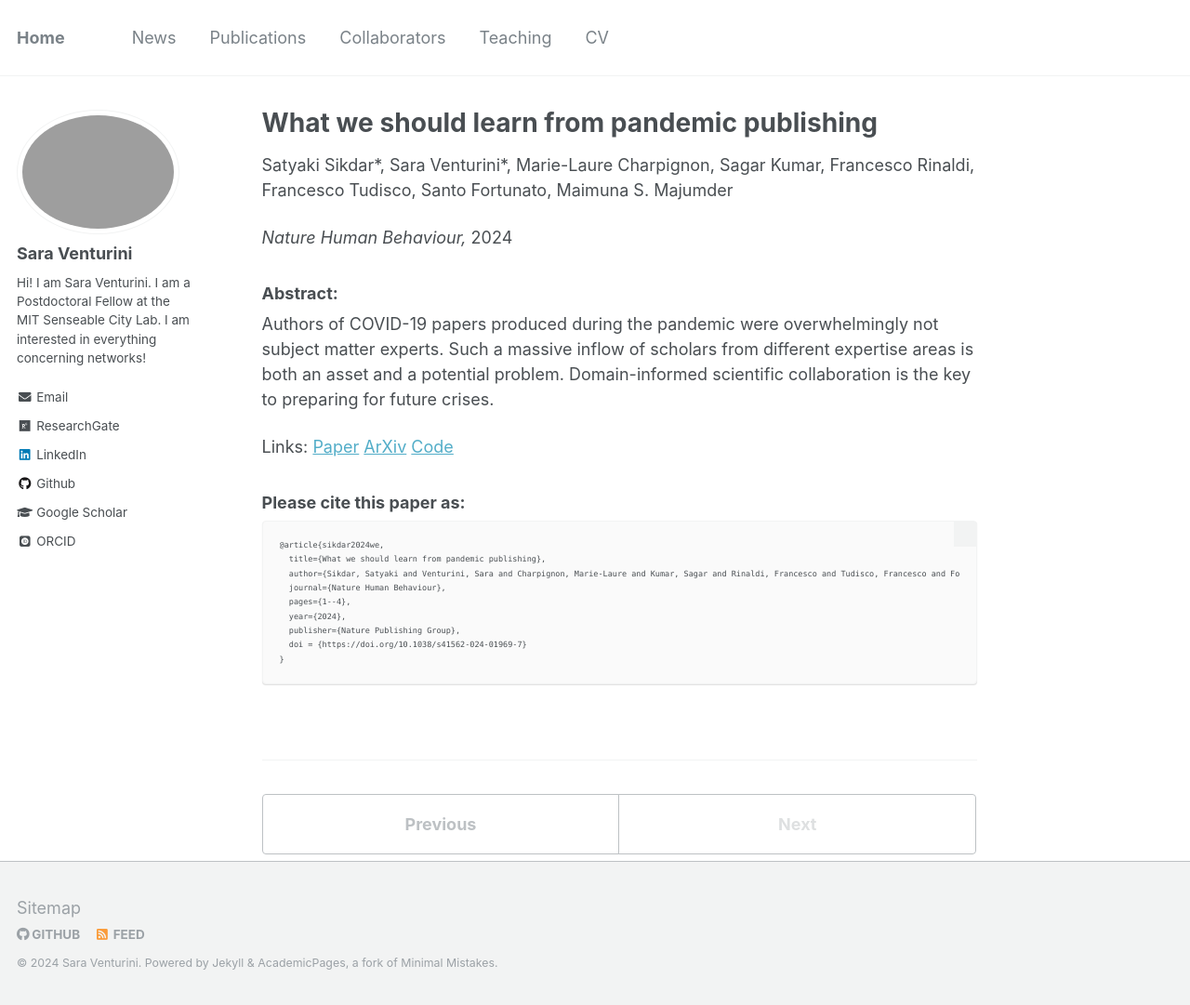
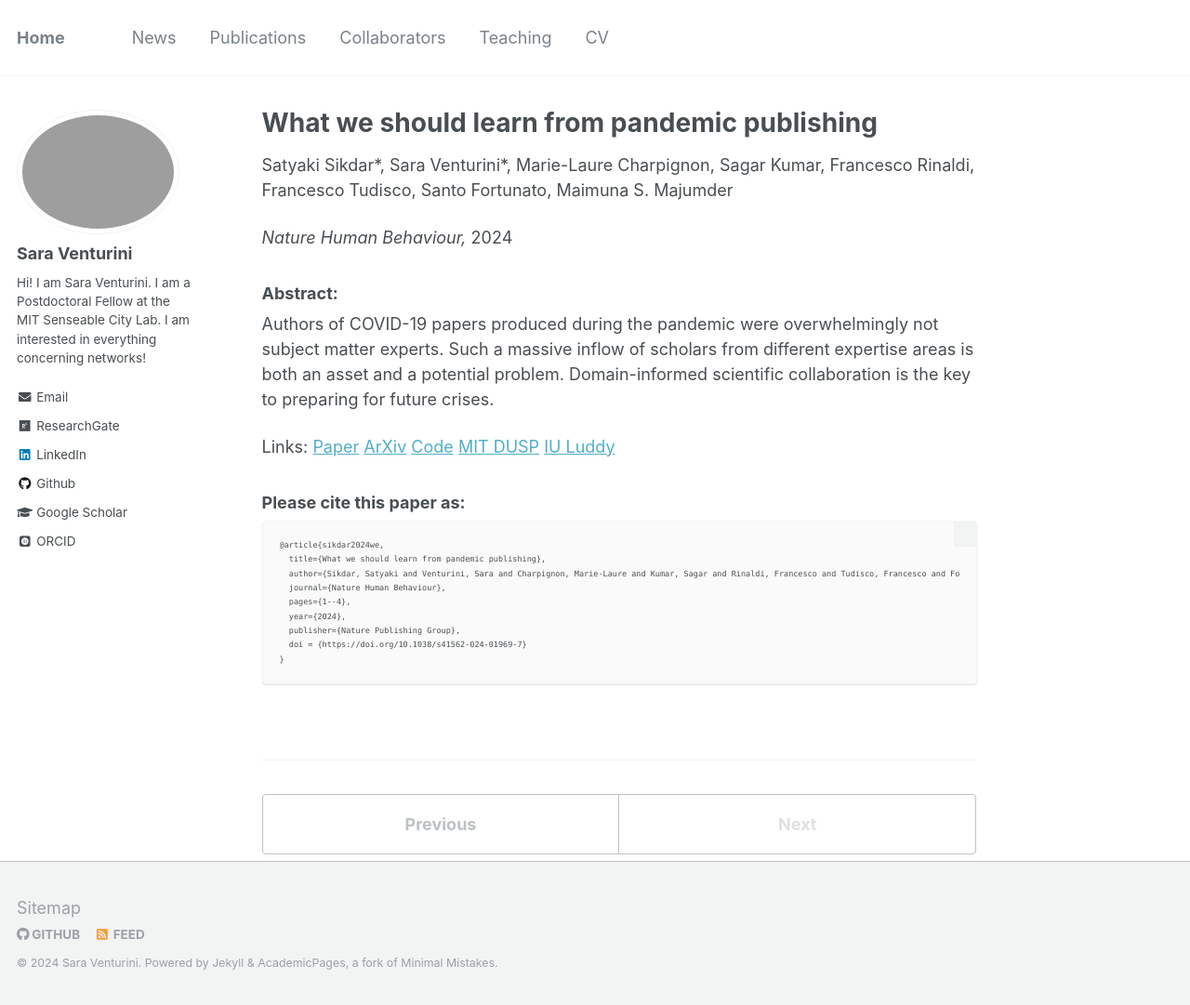
Before and after one commit to saraventurini/saraventurini.github.io, a Jekyll site: the page built from _publications/What-we-should-learn-from-pandemic-publishing.md, in a window 1280 px wide and 1081 px high. Shown: the whole window at 93% size. Built offline with Jekyll 4.4.1, drawn with Linux system fonts in a browser that asks for light colours; some web fonts are replaced.

Commit message:
Update What-we-should-learn-from-pandemic-publishing.md

```diff
--- a/_publications/What-we-should-learn-from-pandemic-publishing.md
+++ b/_publications/What-we-should-learn-from-pandemic-publishing.md
@@ -10,7 +10,8 @@ abstract: Authors of COVID-19 papers produced during the pandemic were overwhelm
 paperurl: ' https://doi.org/10.1038/s41562-024-01969-7'
 ---
 
-Links: [Paper](https://doi.org/10.1038/s41562-024-01969-7) [ArXiv](https://arxiv.org/abs/2410.01838) [Code](https://osf.io/kc2pn/)
+Links: [Paper](https://doi.org/10.1038/s41562-024-01969-7) [ArXiv](https://arxiv.org/abs/2410.01838) [Code](https://osf.io/kc2pn/) [MIT DUSP](https://dusp.mit.edu/news/shaping-better-process-crisis-interventions) [IU Luddy](https://news.luddy.indiana.edu/story.html?story=Luddy-professor-coauthors-paper-on-how-the-Covid19-pandemic-changed-scientific-publishing)
+
 
 <h3>Please cite this paper as:</h3>
 
```
